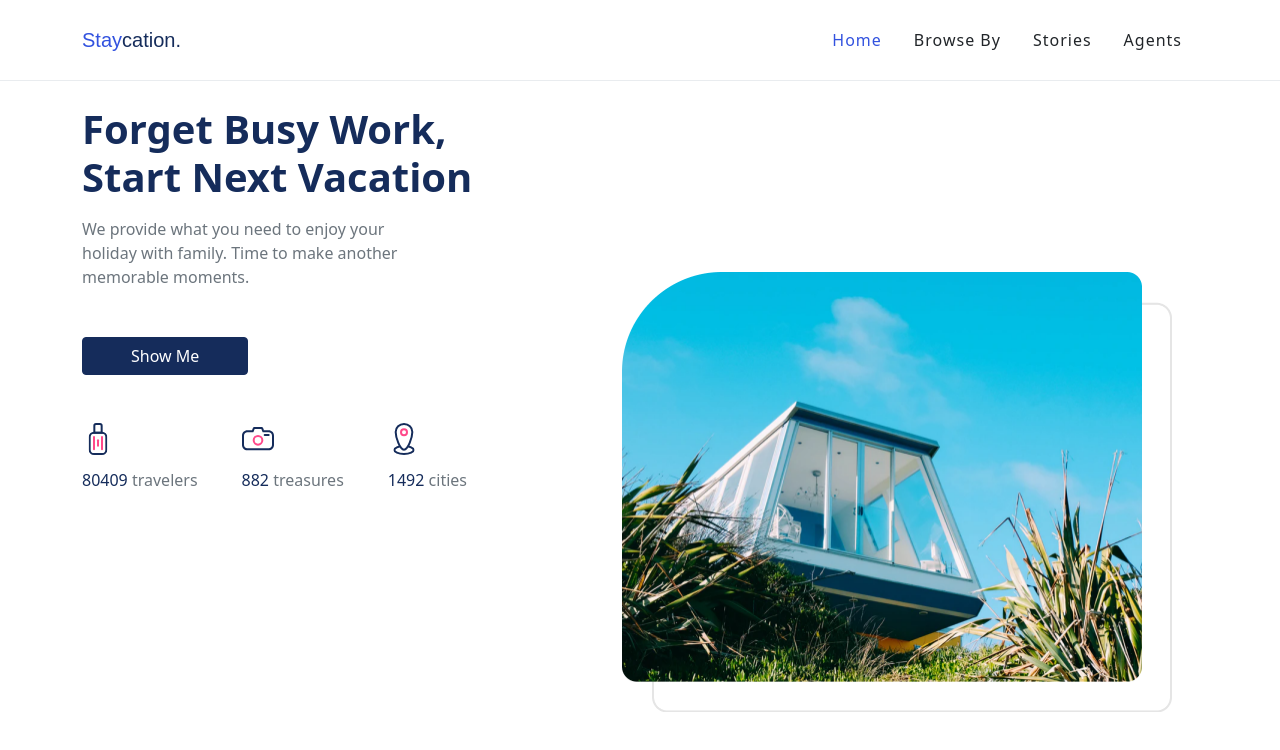
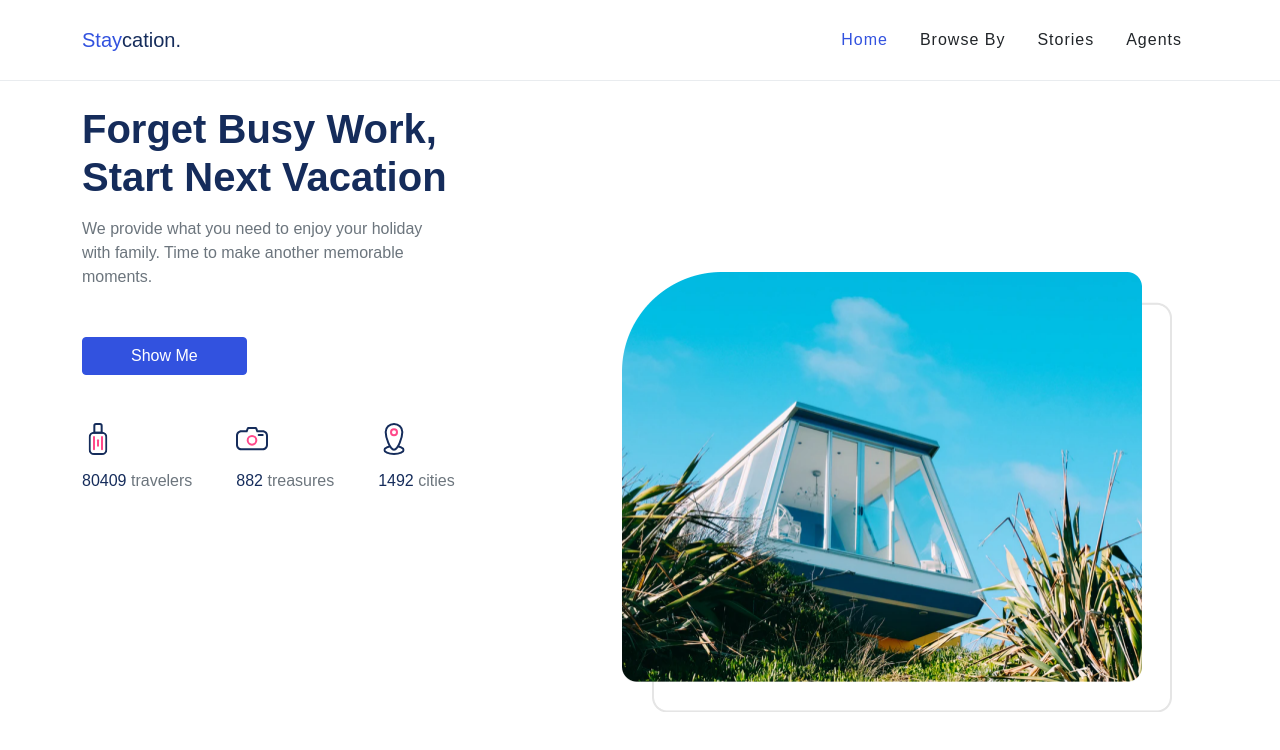
Before and after one commit to jauharnotes/bwa-mern, a React (Create React App) app: page / in a window 1280 px wide. Shown: the top 750 px of the page. Built offline with nearby package versions, Linux system fonts and the light colour scheme.

Commit message:
layouting

```diff
--- a/src/assets/scss/_buttons.scss
+++ b/src/assets/scss/_buttons.scss
@@ -16,7 +16,13 @@
   user-select: none;
   background-color: transparent;
   border: $btn-border-width solid transparent;
-  @include button-size($btn-padding-y, $btn-padding-x, $btn-font-size, $btn-border-radius);
+  background-color: $blue;
+  @include button-size(
+    $btn-padding-y,
+    $btn-padding-x,
+    $btn-font-size,
+    $btn-border-radius
+  );
   @include transition($btn-transition);
 
   &:hover {
@@ -50,7 +56,6 @@
   }
 }
 
-
 //
 // Alternate buttons
 //
@@ -68,7 +73,6 @@
   }
 }
 // scss-docs-end btn-variant-loops
-
 
 //
 // Link buttons
@@ -97,15 +101,24 @@
   // No need for an active state here
 }
 
-
 //
 // Button Sizes
 //
 
 .btn-lg {
-  @include button-size($btn-padding-y-lg, $btn-padding-x-lg, $btn-font-size-lg, $btn-border-radius-lg);
+  @include button-size(
+    $btn-padding-y-lg,
+    $btn-padding-x-lg,
+    $btn-font-size-lg,
+    $btn-border-radius-lg
+  );
 }
 
 .btn-sm {
-  @include button-size($btn-padding-y-sm, $btn-padding-x-sm, $btn-font-size-sm, $btn-border-radius-sm);
+  @include button-size(
+    $btn-padding-y-sm,
+    $btn-padding-x-sm,
+    $btn-font-size-sm,
+    $btn-border-radius-sm
+  );
 }
--- a/src/assets/scss/_variables.scss
+++ b/src/assets/scss/_variables.scss
@@ -67,7 +67,7 @@ $colors: (
 // scss-docs-end colors-map
 
 // scss-docs-start theme-color-variables
-$primary: $blue !default;
+$primary: $indigo !default;
 $secondary: $gray-600 !default;
 $success: $green !default;
 $info: $cyan !default;
@@ -419,9 +419,7 @@ $aspect-ratios: (
 
 // scss-docs-start font-variables
 // stylelint-disable value-keyword-case
-$font-family-sans-serif: system-ui, -apple-system, "Segoe UI", Roboto,
-  "Helvetica Neue", Arial, "Noto Sans", "Liberation Sans", sans-serif,
-  "Apple Color Emoji", "Segoe UI Emoji", "Segoe UI Symbol", "Noto Color Emoji" !default;
+$font-family-sans-serif: "Poppins", sans-serif !default;
 $font-family-monospace: SFMono-Regular, Menlo, Monaco, Consolas,
   "Liberation Mono", "Courier New", monospace !default;
 // stylelint-enable value-keyword-case
--- a/src/parts/Hero.js
+++ b/src/parts/Hero.js
@@ -18,11 +18,11 @@ export default function Hero(props) {
     <section className="container pt-4">
       <div className="row align-items-center justify-content-between">
         <div className="col-auto pr-5" style={{ width: 480 }}>
-          <h1 className="text-primary fw-bold line-height-1 mb-3">
+          <h1 className="text-blue fw-bold line-height-1 mb-3">
             Forget Busy Work, <br />
             Start Next Vacation
           </h1>
-          <p className="mb-5 font-weight-light text-secondary w-75">
+          <p className="mb-5 fw-light text-secondary w-75 fs-6">
             We provide what you need to enjoy your holiday with family. Time to
             make another memorable moments.
           </p>
@@ -43,7 +43,7 @@ export default function Hero(props) {
                 src={IconTraveler}
                 alt={`${props.data.travelers} Travelers`}
               />
-              <h6 className="mt-3 text-primary">
+              <h6 className="mt-3 text-blue">
                 {props.data.travelers}{" "}
                 <span className="text-secondary fw-light">travelers</span>
               </h6>
@@ -55,7 +55,7 @@ export default function Hero(props) {
                 src={IconTreasure}
                 alt={`${props.data.treasures} Treasures`}
               />
-              <h6 className="mt-3 text-primary">
+              <h6 className="mt-3 text-blue">
                 {props.data.treasures}{" "}
                 <span className="text-secondary fw-light">treasures</span>
               </h6>
@@ -67,7 +67,7 @@ export default function Hero(props) {
                 src={IconCities}
                 alt={`${props.data.cities} Cities`}
               />
-              <h6 className="mt-3 text-primary">
+              <h6 className="mt-3 text-blue">
                 {props.data.cities}{" "}
                 <span className="text-secondary fw-light">cities</span>
               </h6>
@@ -82,7 +82,7 @@ export default function Hero(props) {
               alt="Room with couches"
               className="img-fluid position-absolute"
               style={{
-                marginTop: -200,
+                marginTop: -190,
                 width: 520,
                 height: 410,
                 margin: "-30px 0 0 -30px",
@@ -94,7 +94,7 @@ export default function Hero(props) {
               alt="Room with couches frame"
               className="img-fluid position-absolute"
               style={{
-                marginTop: -170,
+                marginTop: -160,
                 width: 520,
                 height: 410,
                 margin: "-0 -15px -15px 0",
```
